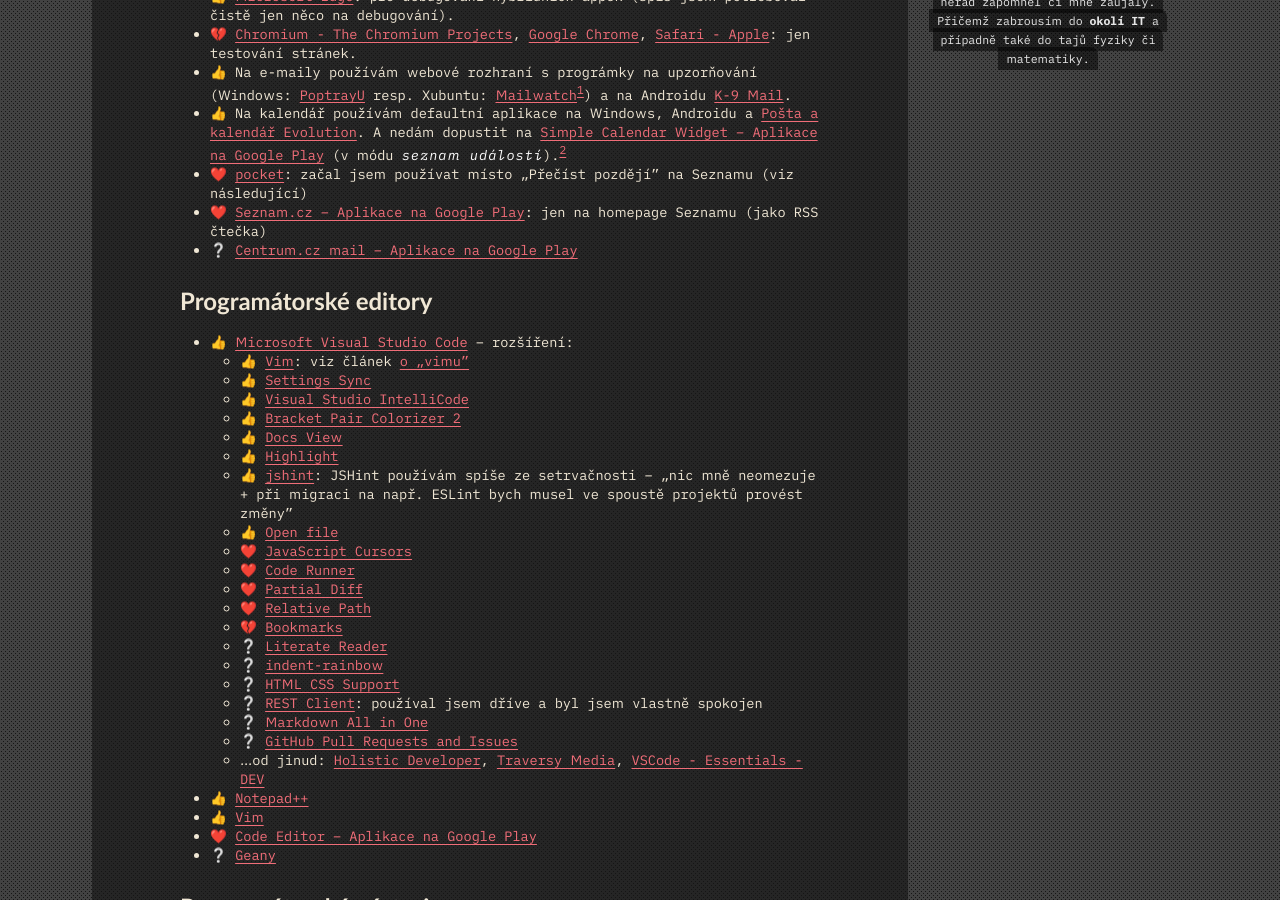
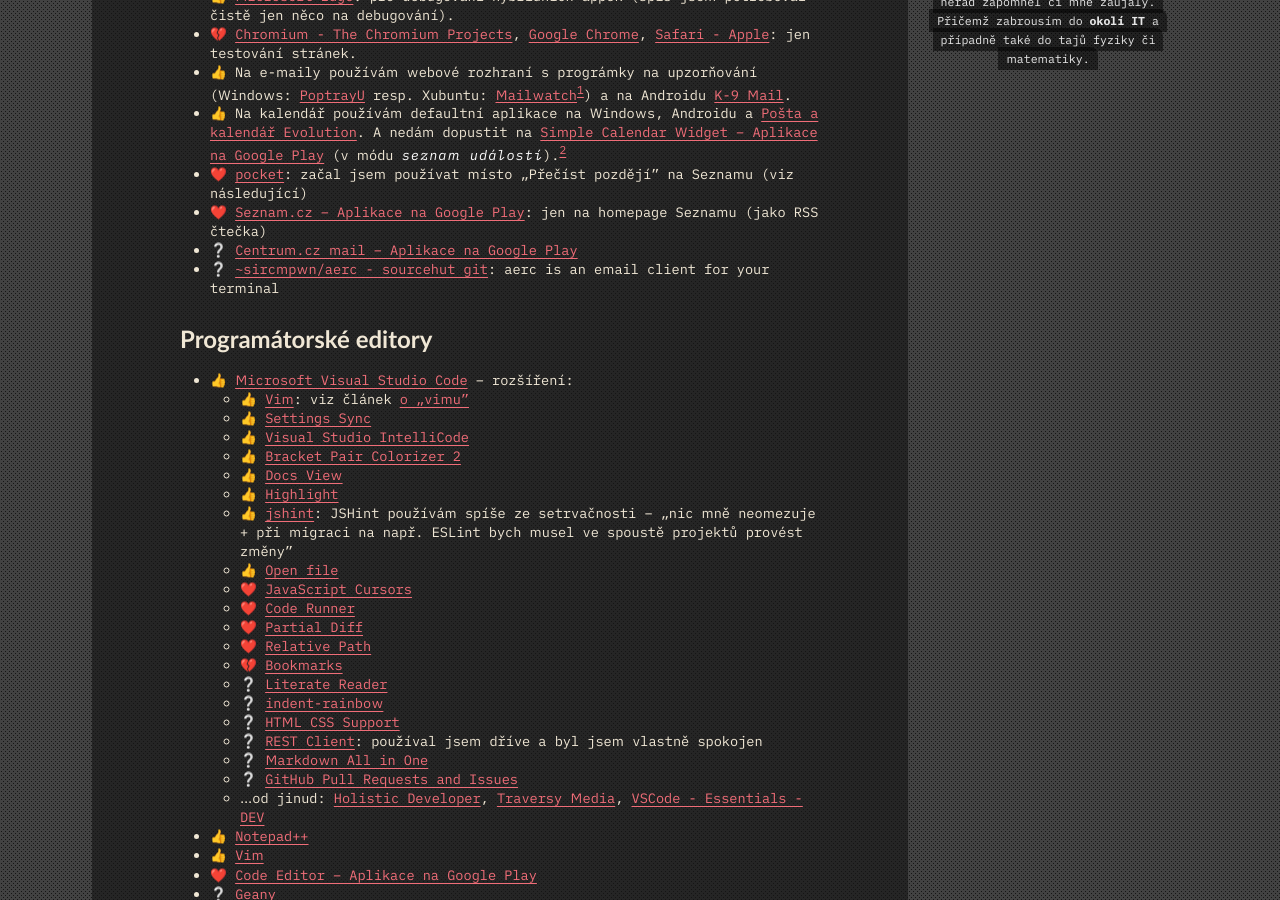
Before and after one commit to jaandrle/jaandrle.github.io, a Jekyll site: the page built from _posts/2021/2021-03-12-pouzivam.md, in a window 1280 px wide and 900 px high, scrolled down 440 px. Built offline with Jekyll 4.4.1, drawn with Linux system fonts in a browser that asks for light colours; emoji names are drawn with the system emoji font; some of the changed text lies outside the part shown.

Commit message:
Update 2021-03-12-pouzivam.md
přidány drobnosti ze stažených v PC pro #42

```diff
--- a/_posts/2021/2021-03-12-pouzivam.md
+++ b/_posts/2021/2021-03-12-pouzivam.md
@@ -21,6 +21,7 @@
 - :heart: [pocket](https://getpocket.com/): začal jsem používat místo „Přečíst pozdějí” na Seznamu (viz následující)
 - :heart: [Seznam.cz – Aplikace na Google Play](https://play.google.com/store/apps/details?id=cz.seznam.sbrowser): jen na homepage Seznamu (jako RSS čtečka)
 - :grey_question: [Centrum.cz mail – Aplikace na Google Play](https://play.google.com/store/apps/details?id=com.nanooqit.economiaemail)
+- :grey_question: [~sircmpwn/aerc - sourcehut git](https://git.sr.ht/~sircmpwn/aerc): aerc is an email client for your terminal
 
 ## Programátorské editory
 - :+1: [Microsoft Visual Studio Code](https://code.visualstudio.com/) – rozšíření:
```
Also changed, not shown: other parts of _posts/2021/2021-03-12-pouzivam.md (+1 -0 lines).
